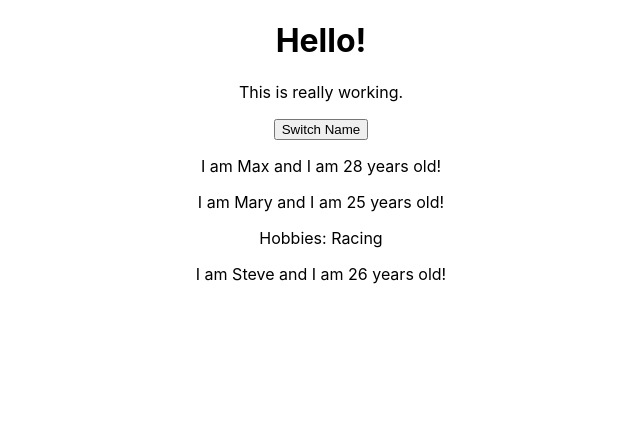
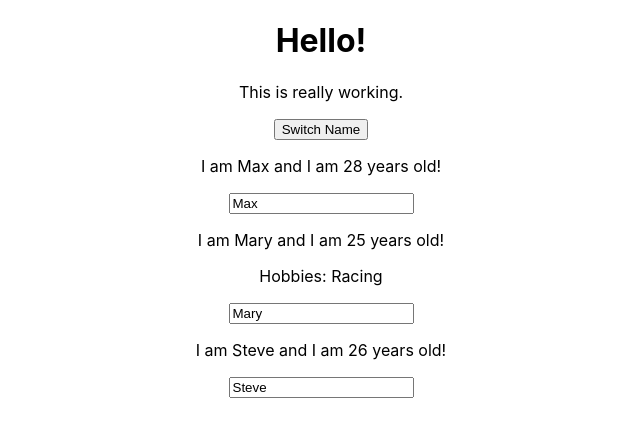
Before and after one commit to sikumiku/learning-react, a React (Create React App) app: page / in a window 1280 px wide. Shown: the top 436 px of the page, without its empty margins (319-959 px from the left). Built offline with nearby package versions, Linux system fonts and the light colour scheme.

Commit message:
2way binding

```diff
--- a/src/App.js
+++ b/src/App.js
@@ -23,6 +23,16 @@
       })
   };
 
+    nameChangeHandler = (event) => {
+        this.setState({
+            persons: [
+                { name: 'Max', age: 28},
+                { name: event.target.value, age: 25},
+                { name: 'Steve', age: 26}
+            ]
+        })
+    };
+
   render() {
     return (
       <div className="App">
@@ -35,6 +45,7 @@
         <Person
             name={this.state.persons[1].name}
             age={this.state.persons[1].age}
+            change={this.nameChangeHandler}
             click={this.switchNameHandler.bind(this,'Max!')}>Hobbies: Racing</Person>
         <Person
             name={this.state.persons[2].name}
--- a/src/Person/Person.js
+++ b/src/Person/Person.js
@@ -5,6 +5,7 @@
         <div>
             <p onClick={props.click}>I am {props.name} and I am {props.age} years old!</p>
             <p>{props.children}</p>
+            <input type="text" onChange={props.change} value={props.name}/>
         </div>
 
 
```
